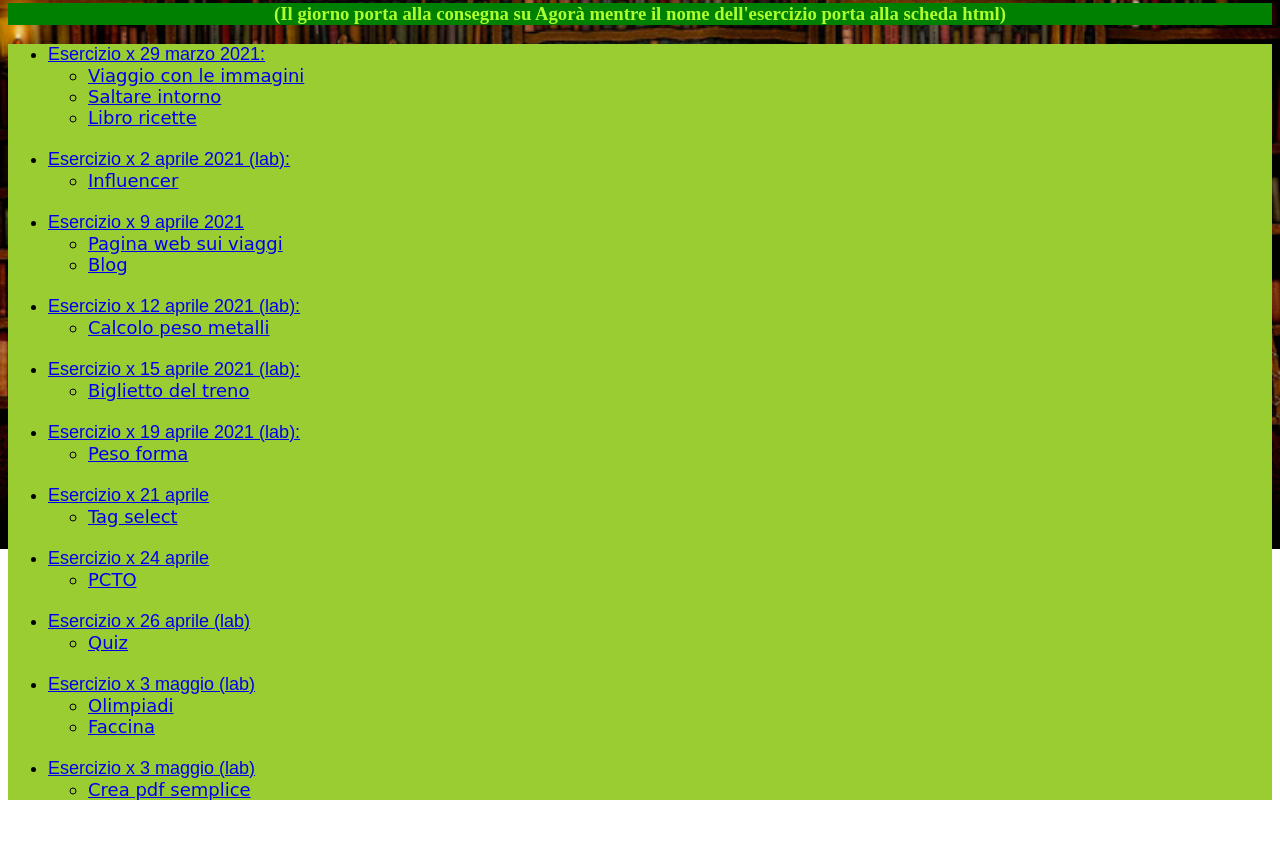
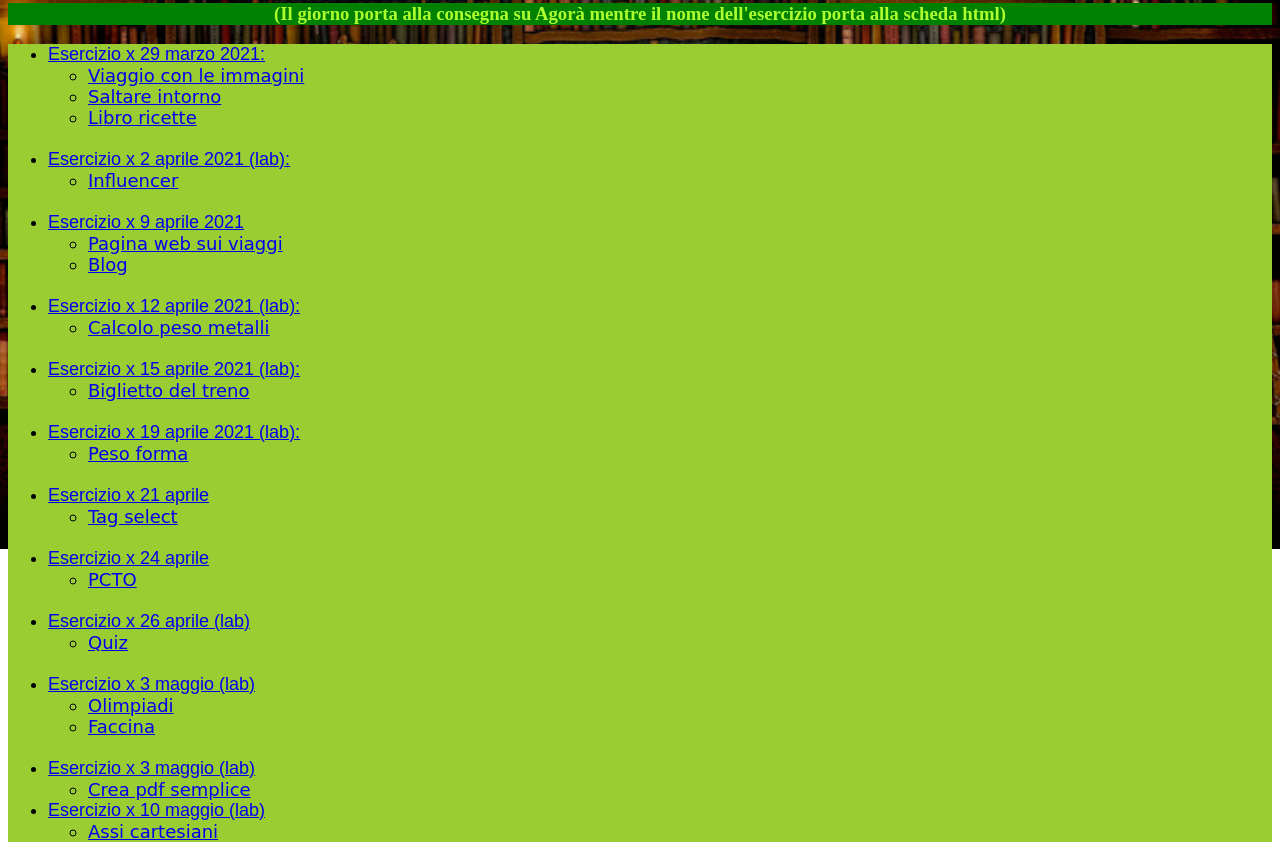
Before and after one commit to LuDaFiggi/LuDaFiggi.github.io, a plain HTML site: page index.html in a window 1280 px wide. Shown: the part 251-1111 px from the top of the page. Before the commit the page ends 1069 px from the top, so only its background shows below. Drawn offline with Linux system fonts and the light colour scheme.

Commit message:
Update index.html

```diff
--- a/index.html
+++ b/index.html
@@ -120,6 +120,11 @@
                     <li><a href="https://ludafiggi.github.io/CreaPDF_3Mag/Docs/creaPDF.html">Crea pdf semplice</li>
                 </ul>
             </li>
+            <li><a href="https://agora.ismonnet.it/agora/mod/assign/view.php?id=40512">Esercizio x 10 maggio (lab)
+                <ul class="elenco_puntato_esercizi">
+                    <li><a href="https://ludafiggi.github.io/Compito_10Mag/Docs/AssiCartesiani.html">Assi cartesiani</li>
+                </ul>
+            </li>
         </ul>
     </body>
 </html>
```
